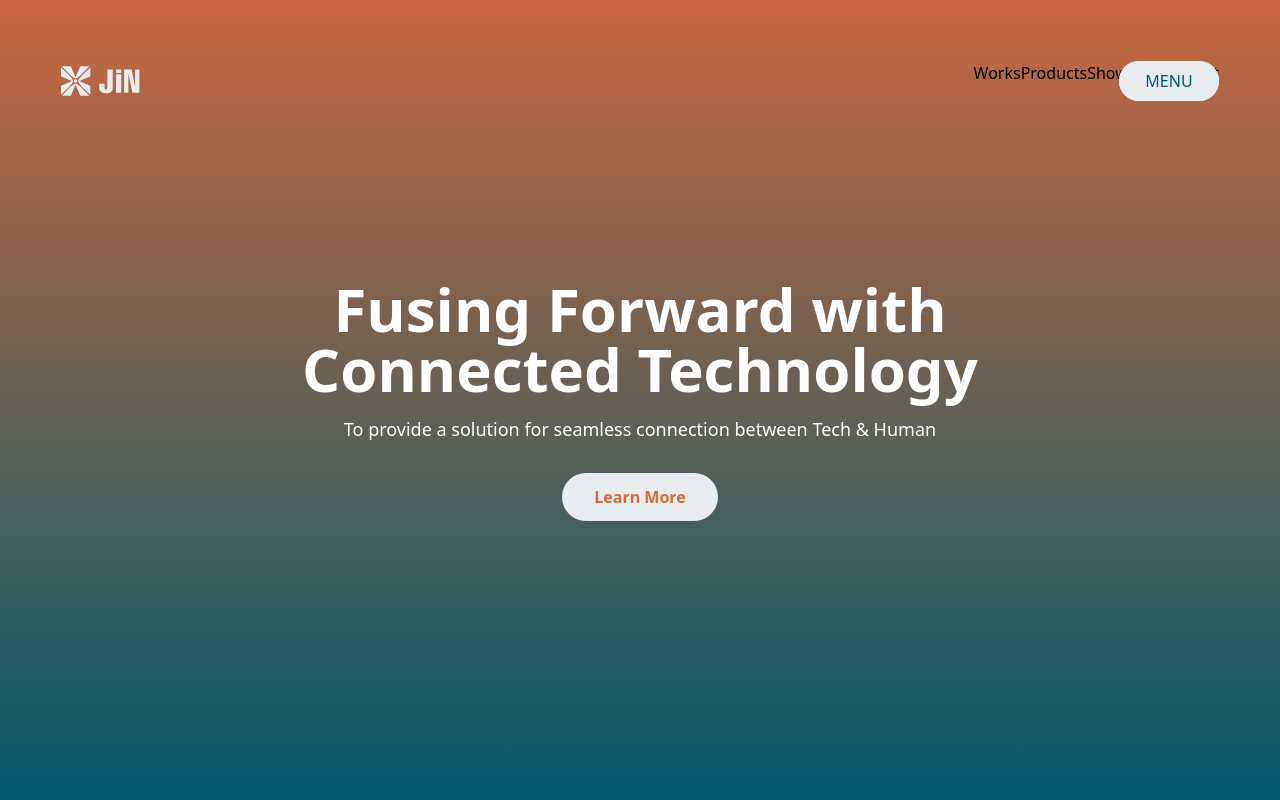
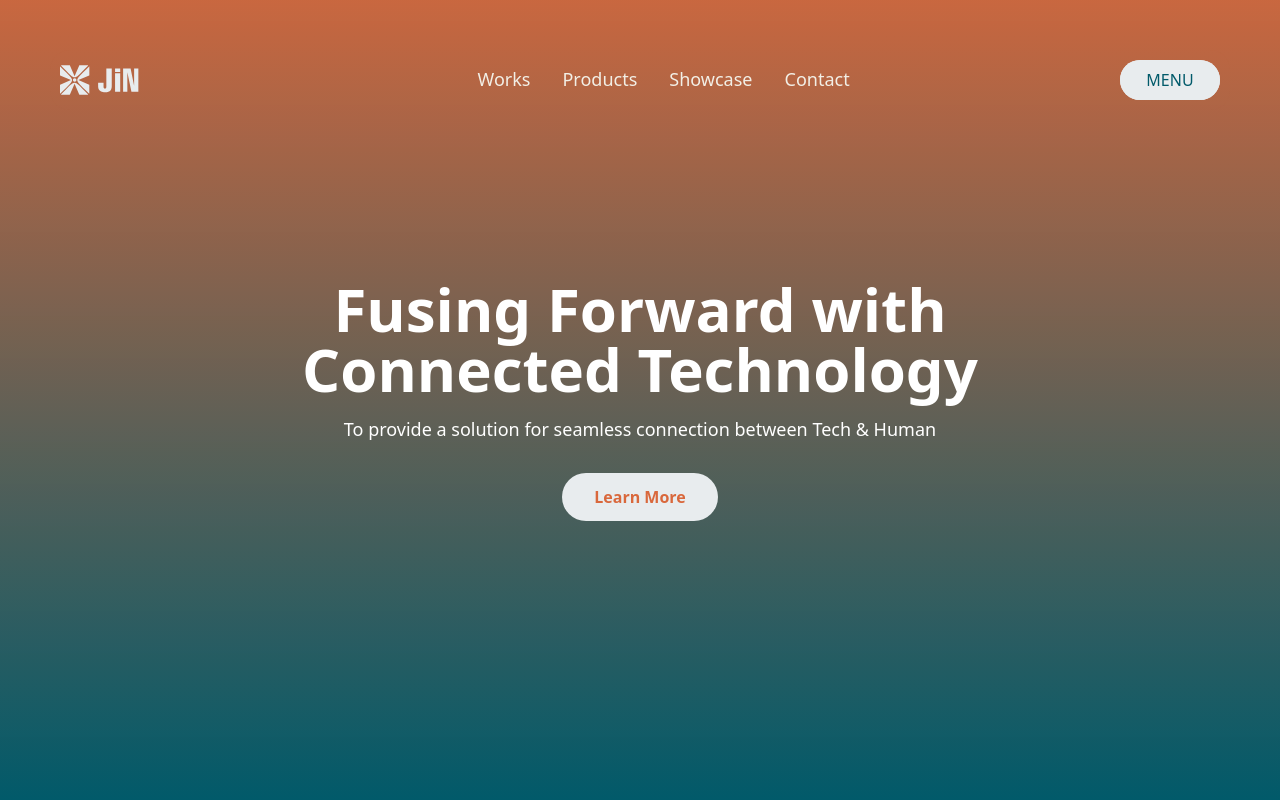
Before and after one commit to ichaspg/jin-compro-fe, a React (Vite) app: page / in a window 1280 px wide. Shown: the top 800 px of the page. Built offline with nearby package versions, Linux system fonts and the light colour scheme; no server answers.

Commit message:
feat : add menu navbar

```diff
--- a/src/Component/Header/Header.jsx
+++ b/src/Component/Header/Header.jsx
@@ -1,11 +1,11 @@
 import { useState, useEffect, useRef } from "react";
-import { useNavigate } from "react-router-dom";
+import { useNavigate, Link } from "react-router-dom";
 import HeaderButton from "./Button/HeaderButton";
 import "./header.css";
 import { motion, AnimatePresence } from "framer-motion";
 import Nav from "./Nav/Nav";
 import logo_complete from "../../assets/logo_complete.svg";
-import { links } from "./Nav/data"; // Import the links array
+import { links } from "./Nav/data";
 
 const menu = (isMobile) => ({
   open: isMobile
@@ -52,6 +52,41 @@ const backgroundVariants = {
   },
 };
 
+const navListVariants = {
+  visible: {
+    opacity: 1,
+    transition: {
+      staggerChildren: 0.1,
+    },
+  },
+  hidden: {
+    opacity: 0,
+    transition: {
+      staggerChildren: 0.05,
+      staggerDirection: -1,
+    },
+  },
+};
+
+const navItemVariants = {
+  visible: {
+    opacity: 1,
+    x: 0,
+    transition: {
+      duration: 0.3,
+      ease: "easeOut",
+    },
+  },
+  hidden: {
+    opacity: 0,
+    x: -20,
+    transition: {
+      duration: 0.3,
+      ease: "easeIn",
+    },
+  },
+};
+
 export default function Header({ scrollYRef }) {
   const [isActive, setIsActive] = useState(false);
   const [isScrolled, setIsScrolled] = useState(false);
@@ -77,10 +112,7 @@ export default function Header({ scrollYRef }) {
     };
 
     window.addEventListener("resize", handleResize);
-
-    return () => {
-      window.removeEventListener("resize", handleResize);
-    };
+    return () => window.removeEventListener("resize", handleResize);
   }, []);
 
   useEffect(() => {
@@ -91,10 +123,7 @@ export default function Header({ scrollYRef }) {
     };
 
     document.addEventListener("mousedown", handleOutsideClick);
-
-    return () => {
-      document.removeEventListener("mousedown", handleOutsideClick);
-    };
+    return () => document.removeEventListener("mousedown", handleOutsideClick);
   }, []);
 
   useEffect(() => {
@@ -103,46 +132,57 @@ export default function Header({ scrollYRef }) {
     };
 
     const intervalId = setInterval(checkScroll, 100);
-
     return () => clearInterval(intervalId);
   }, [scrollYRef]);
 
   return (
     <motion.div
-      className="header max-container"
+      className="header"
       initial="transparent"
       animate={isScrolled ? "solid" : "transparent"}
       variants={backgroundVariants}
       transition={{ duration: 0.3 }}
-      style={{
-        borderRadius: "12px",
-        borderWidth: "1px",
-        borderStyle: "solid",
-      }}
     >
       <button className="header__logo" onClick={handleLogoClick}>
         <img src={logo_complete} alt="Logo" />
       </button>
+
+      <AnimatePresence mode="wait">
+        {!isActive && (
+          <motion.nav
+            className="header__menu-list"
+            variants={navListVariants}
+            initial="hidden"
+            animate="visible"
+            exit="hidden"
+          >
+            {links.map((link) => (
+              <motion.div key={link.title} variants={navItemVariants}>
+                <Link
+                  to={link.href}
+                  className="header__menu-item"
+                  onClick={(e) => {
+                    e.preventDefault();
+                    navigate(link.href);
+                    handleCloseMenu();
+                  }}
+                >
+                  {link.title}
+                </Link>
+              </motion.div>
+            ))}
+          </motion.nav>
+        )}
+      </AnimatePresence>
+
       <div className="header__right" ref={menuRef}>
-        <nav className="header__menu-list">
-          {links.map((link) => (
-            <a
-              key={link.title}
-              href={link.href}
-              className="header__menu-item"
-              onClick={handleCloseMenu}
-            >
-              {link.title}
-            </a>
-          ))}
-        </nav>
         <motion.div
           className="header__menu"
           variants={menu(isMobile)}
           animate={isActive ? "open" : "closed"}
           initial="closed"
         >
-          <AnimatePresence>
+          <AnimatePresence mode="wait">
             {isActive && <Nav onCloseMenu={handleCloseMenu} />}
           </AnimatePresence>
         </motion.div>
--- a/src/Component/Header/header.css
+++ b/src/Component/Header/header.css
@@ -25,6 +25,29 @@
 
 .header__right {
   position: relative;
+  display: flex;
+  align-items: center;
+  gap: 2rem;
+}
+
+.header__menu-list {
+  @apply flex justify-center items-center;
+  gap: 2rem;
+  margin-right: 2rem;
+  justify-items: center;
+}
+
+.header__menu-item {
+  @apply text-secondary-white mt-5;
+
+  text-decoration: none;
+  font-size: 1rem;
+  transition: opacity 0.3s ease;
+  font-size: large;
+}
+
+.header__menu-item:hover {
+  opacity: 0.7;
 }
 
 .header__menu {
@@ -38,3 +61,9 @@
 .header.scrolled {
   background-color: black;
 }
+
+@media (max-width: 768px) {
+  .header__menu-list {
+    display: none;
+  }
+}
```
